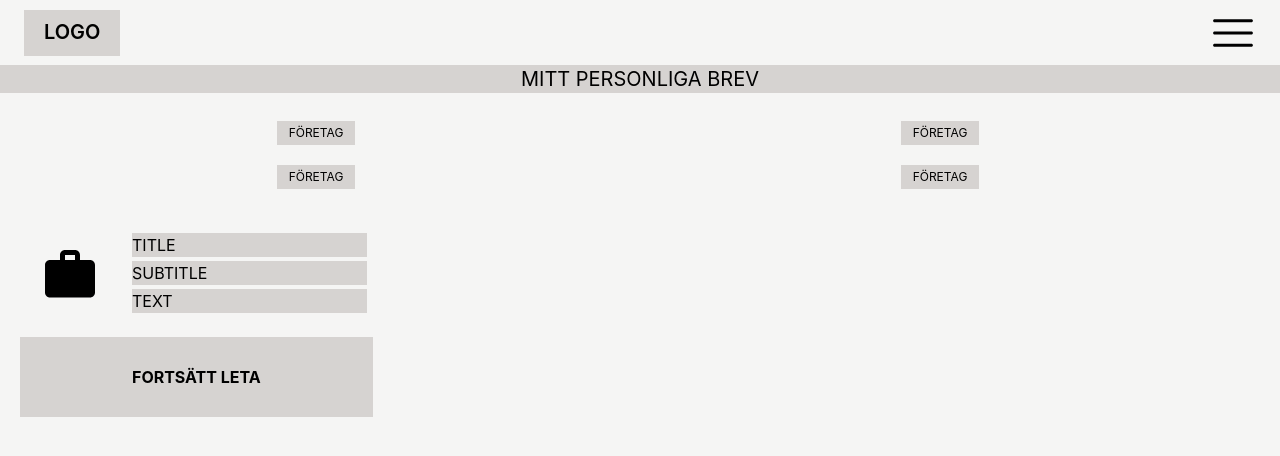
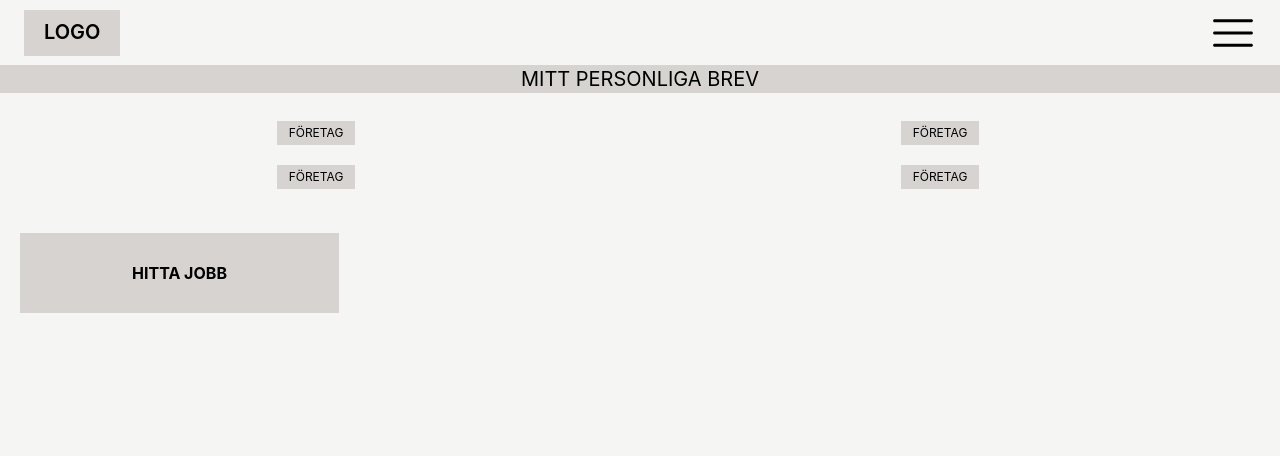
Before and after one commit to Adrozs/Emplojd, a React (Vite) app: page /NoEarlierCoverLetter in a window 1280 px wide. Shown: the top 456 px of the page. Built offline with nearby package versions, Linux system fonts and the light colour scheme.

Commit message:
Refactor styling in NoEarlierCoverLetter component and fix alignment issue in SavedJobs component

```diff
--- a/src/pages/Profile/NoEarlierCoverLetter.jsx
+++ b/src/pages/Profile/NoEarlierCoverLetter.jsx
@@ -21,23 +21,12 @@ function NoEarlierCoverLetter() {
 			</div>
 
 			<div className=" mt-10 flex-row">
-				<div className="flex ms-10 mb-5 ml-20">
-					<div className="flex items-center mr-12 ">
-						<MdWork className="text-6xl" />
-						<div className="ml-8">
-							<p className="bg-stone-300  pr-40 mb-1">TITLE</p>
-							<p className="bg-stone-300  pr-40 mb-1">SUBTITLE</p>
-							<p className="bg-stone-300  pr-40 mb-1">TEXT</p>
-						</div>
-					</div>
-				</div>
-
 				<div className="flex mb-10">
 					<Link
 						to="/joblist"
 						className=" ml-5 p-7 px-28 font-bold bg-stone-300"
 					>
-						FORTSÄTT LETA
+						HITTA JOBB
 					</Link>
 				</div>
 			</div>
```
